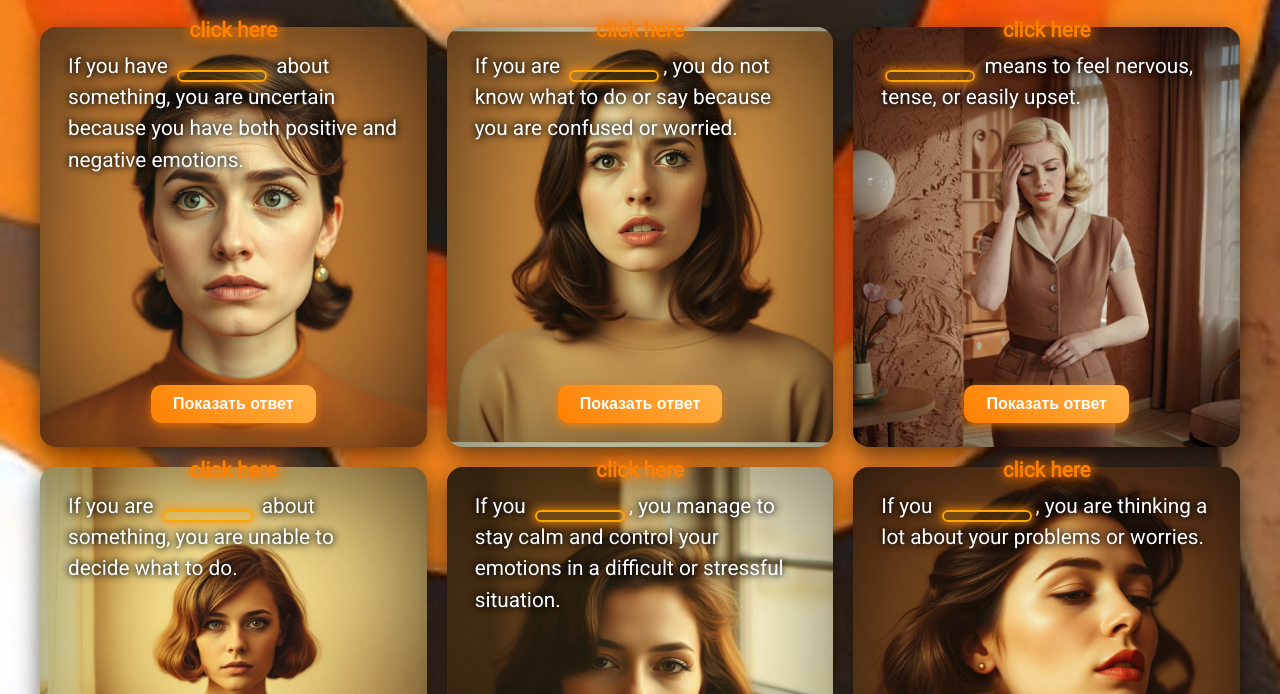
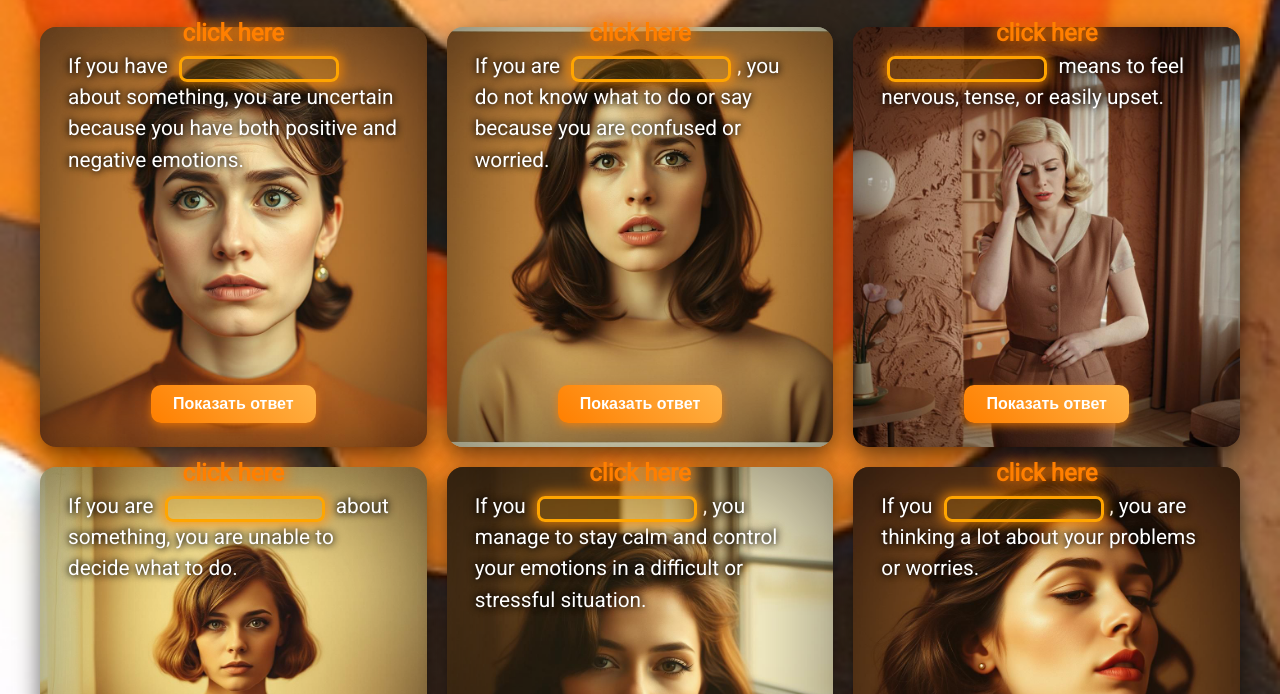
Before and after one commit to KseniaFi/Describing-Emotions-and-Feelings, a plain HTML site: page index.html in a window 1280 px wide. Shown: the part 106-800 px from the top of the page. Drawn offline with Linux system fonts and the light colour scheme.

Commit message:
Update index.html

```diff
--- a/index.html
+++ b/index.html
@@ -89,8 +89,13 @@
   .card-back {
     font-size: 1.15rem;
     line-height: 1.6;
-    background: transparent; /* Чтобы фон оставался фото */
+    /* сохраним фон с фото */
+    background-position: center;
+    background-repeat: no-repeat;
+    background-size: cover;
     transform: rotateY(180deg);
+    box-shadow:
+      inset 0 0 120px rgba(0,0,0,0.65);
   }
 
   /* Контейнер для предложения и кликабельного пробела */
@@ -101,7 +106,7 @@
     overflow-wrap: break-word;
   }
 
-  /* Кнопка Show Answer на английском */
+  /* Кнопки next/back */
   .btn {
     margin-top: auto;
     align-self: center;
@@ -128,37 +133,38 @@
     top: -36px;
     left: 50%;
     transform: translateX(-50%);
-    font-size: 1.3rem;
+    font-size: 1.5rem;
     font-weight: 700;
     color: #FF7F00;
     text-shadow:
-      0 0 12px #FF7F00,
-      0 0 15px #FF7F00;
+      0 0 14px #FF7F00,
+      0 0 18px #FF7F00;
     pointer-events: none;
     user-select: none;
     white-space: nowrap;
   }
 
-  /* Пробел прямоугольной формы с пульсирующим оранжевым свечением */
+  /* Пробел прямоугольной формы с большим размером и пульсирующим свечением */
   .blank-space {
     display: inline-block;
-    margin: 0 4px;
-    border-radius: 6px;
-    border: 2.5px solid #FFA500;
+    margin: 0 6px;
+    border-radius: 8px;
+    border: 3px solid #FFA500;
     background-color: rgba(255, 165, 0, 0.15);
     vertical-align: bottom;
     cursor: pointer;
     font-weight: 700;
     color: transparent;
     position: relative;
-    min-width: 90px;
-    max-width: 200px;
-    padding: 4px 8px;
+    min-width: 160px;
+    max-width: 280px;
+    padding: 10px 16px;
     text-align: center;
     transition: color 0.3s ease, background-color 0.3s ease;
     box-sizing: border-box;
     animation: pulseGlow 2.5s infinite ease-in-out alternate;
     user-select: none;
+    font-size: 1.2rem;
   }
 
   .blank-space.revealed {
@@ -170,15 +176,15 @@
 
   @keyframes pulseGlow {
     0% {
-      box-shadow: 0 0 8px 2px rgba(255, 140, 0, 0.7);
+      box-shadow: 0 0 12px 3px rgba(255, 140, 0, 0.7);
       background-color: rgba(255, 165, 0, 0.15);
     }
     50% {
-      box-shadow: 0 0 18px 6px rgba(255, 140, 0, 1);
+      box-shadow: 0 0 28px 8px rgba(255, 140, 0, 1);
       background-color: rgba(255, 165, 0, 0.3);
     }
     100% {
-      box-shadow: 0 0 8px 2px rgba(255, 140, 0, 0.7);
+      box-shadow: 0 0 12px 3px rgba(255, 140, 0, 0.7);
       background-color: rgba(255, 165, 0, 0.15);
     }
   }
@@ -915,7 +921,7 @@
 </div>
 
 <script>
-  // Обработчик клика на пробел
+  // Кликабельный пробел с подсказкой
   document.querySelectorAll('.blank-space').forEach(blank => {
     blank.addEventListener('click', e => {
       if (!blank.classList.contains('revealed')) {
@@ -928,7 +934,7 @@
     });
   });
 
-  // Показать ответ (перевернуть)
+  // Кнопка Next: переворот карточки
   document.querySelectorAll('.btn-show-answer').forEach(btn => {
     btn.addEventListener('click', e => {
       const card = e.target.closest('.card');
@@ -936,7 +942,7 @@
     });
   });
 
-  // Вернуться назад (перевернуть обратно и сбросить пробел)
+  // Кнопка Back: переворот обратно и сброс ключевого слова
   document.querySelectorAll('.btn-back').forEach(btn => {
     btn.addEventListener('click', e => {
       const card = e.target.closest('.card');
```
